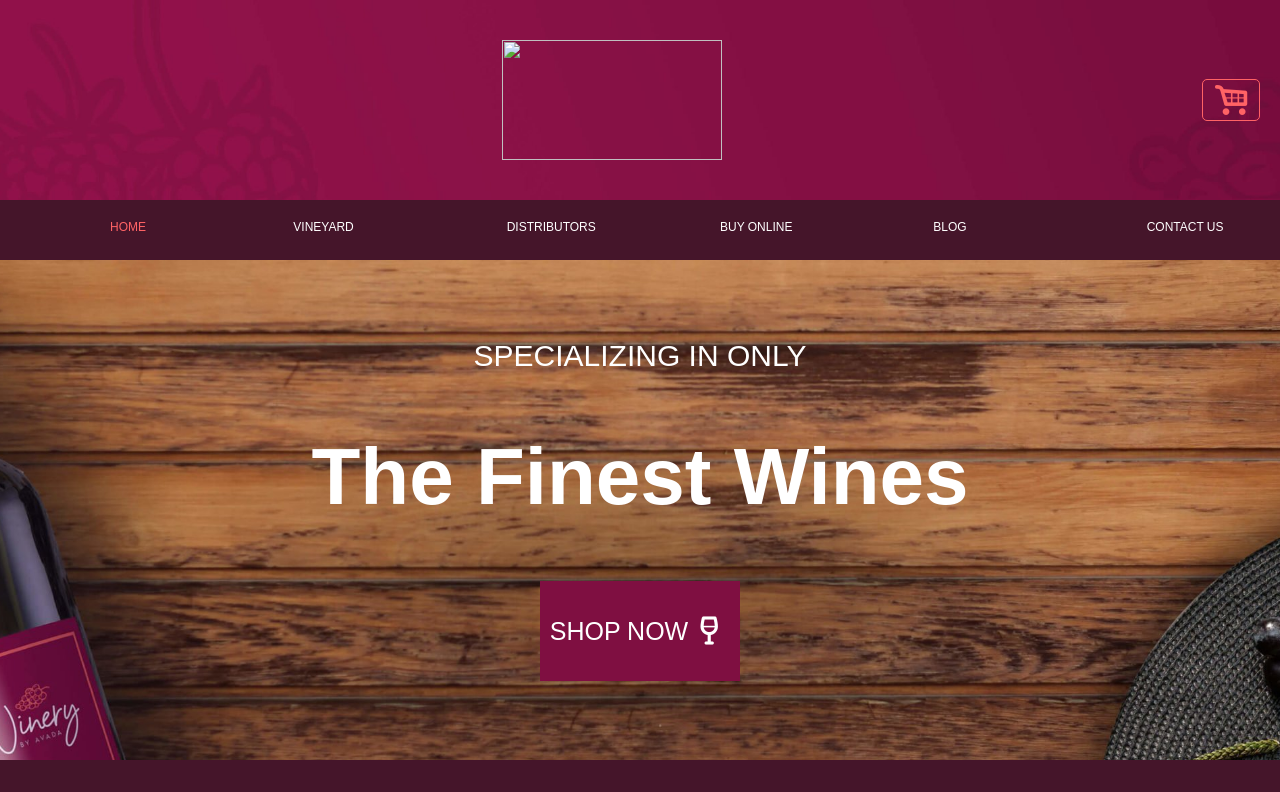
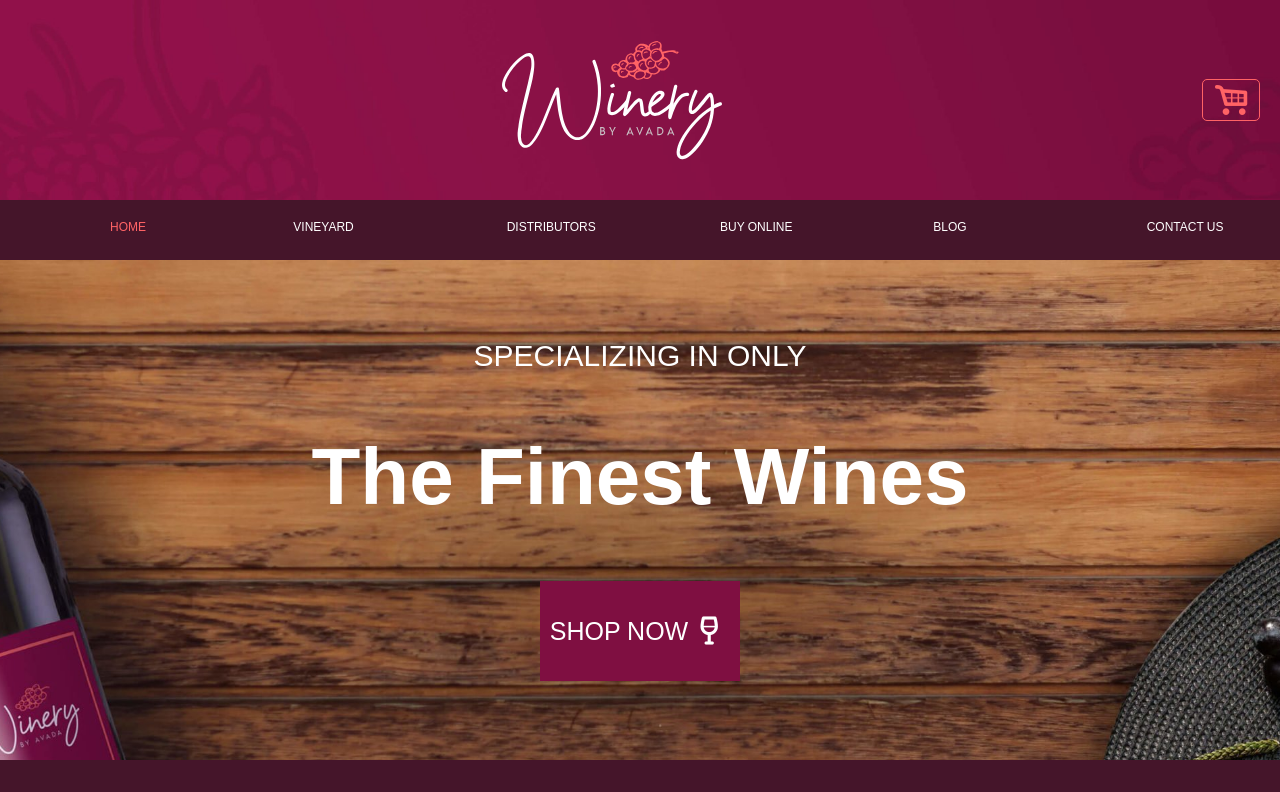
Before and after one commit to sarasamiimi/flex-template, a plain HTML site: page index.html in a window 1280 px wide. Shown: the top 792 px of the page. Drawn offline with Linux system fonts and the light colour scheme; the site is published under a folder, as on GitHub Pages, so addresses that start at the root find nothing.

Commit message:
Update index.html

```diff
--- a/index.html
+++ b/index.html
@@ -14,7 +14,7 @@
 <body>
     <header class="header">
         <div>
-        <img src="/img/winery-logo-white.svg">
+        <img src="./img/winery-logo-white.svg">
         </div>
         <figure class="fig">
             <i class="icon-basket-alt"></i>
```
